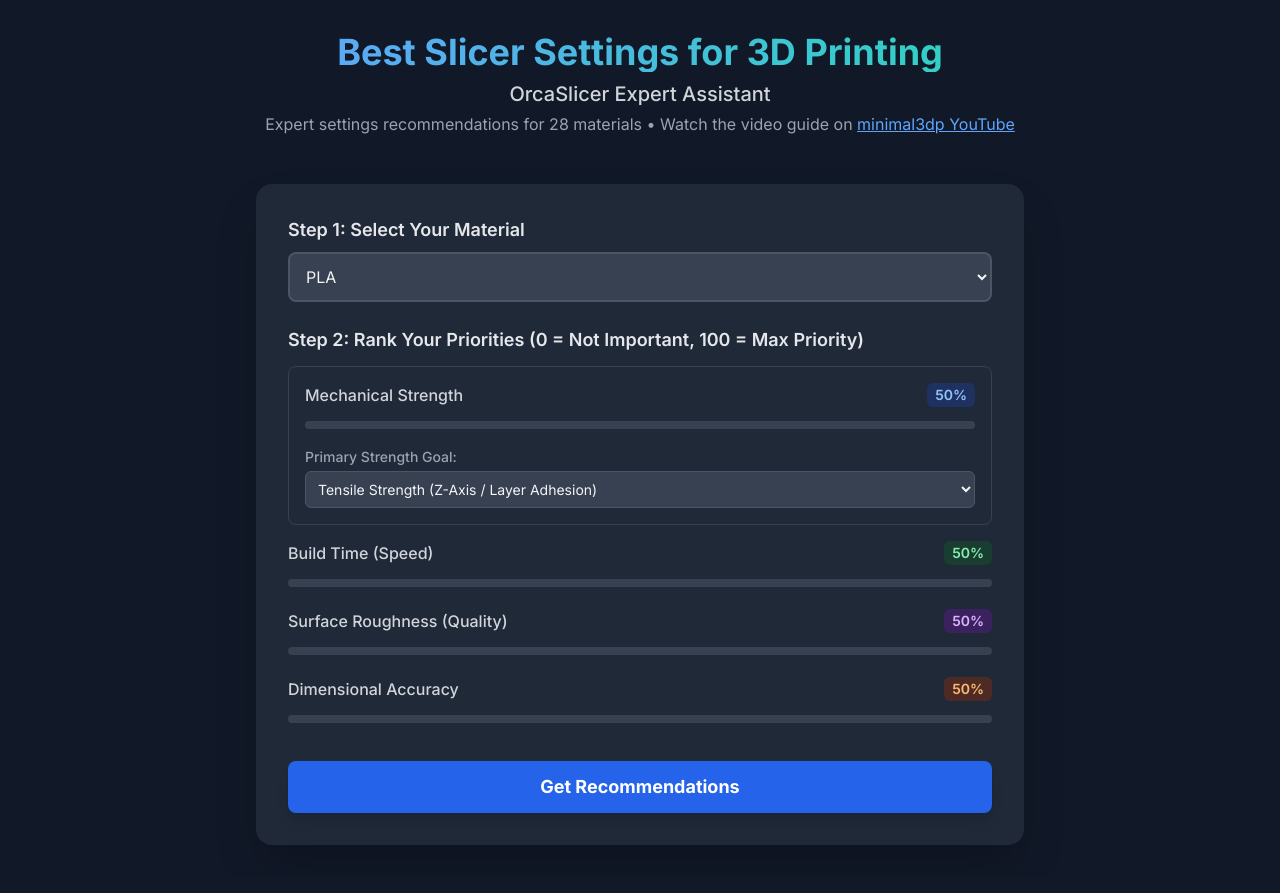
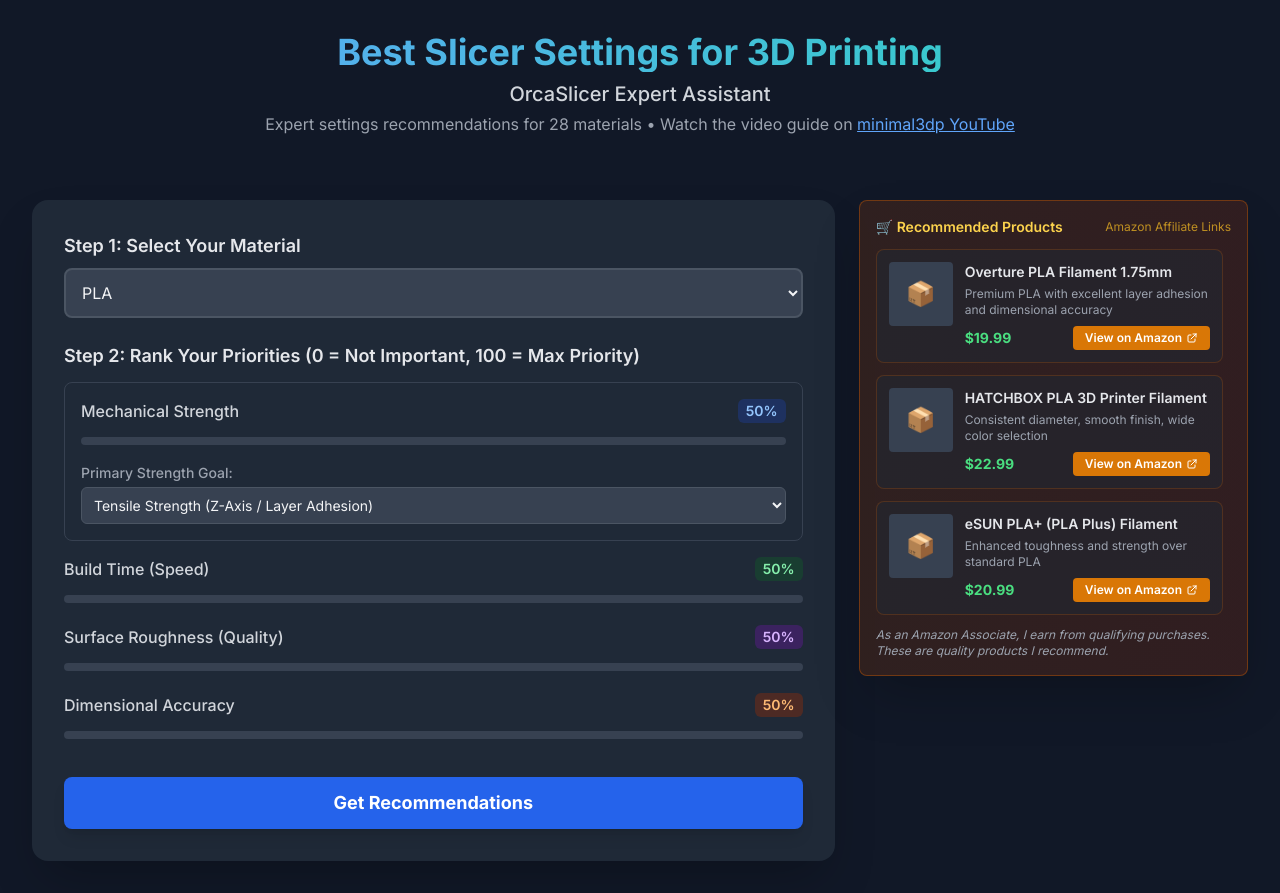
Before and after one commit to minimal3dp/orcaslicer_expert_assistant, a plain HTML site: page index.html in a window 1280 px wide. Drawn offline with nearby package versions, Linux system fonts and the light colour scheme.

Commit message:
Updated the index

```diff
--- a/index.html
+++ b/index.html
@@ -238,6 +238,25 @@
             border-radius: 50%;
             border: none;
         }
+
+        /* Custom scrollbar for affiliate products */
+        #affiliate-products::-webkit-scrollbar {
+            width: 8px;
+        }
+
+        #affiliate-products::-webkit-scrollbar-track {
+            background: rgba(0, 0, 0, 0.2);
+            border-radius: 4px;
+        }
+
+        #affiliate-products::-webkit-scrollbar-thumb {
+            background: rgba(217, 119, 6, 0.5);
+            border-radius: 4px;
+        }
+
+        #affiliate-products::-webkit-scrollbar-thumb:hover {
+            background: rgba(217, 119, 6, 0.7);
+        }
     </style>
     <!-- Import Inter font -->
     <link rel="preconnect" href="https://fonts.googleapis.com">
@@ -247,7 +266,6 @@
 
 <body class="bg-gray-900 text-gray-100 min-h-screen p-4 md:p-8">
 
-    <div class="max-w-3xl mx-auto">
     <!-- Header -->
     <header class="text-center mb-8">
         <h1
@@ -269,7 +287,7 @@
     </header>
 
     <!-- Ko-fi Support Button -->
-        <div class="mb-4 flex justify-center">
+    <div class="mb-8 flex justify-center">
         <script type='text/javascript' src='https://storage.ko-fi.com/cdn/widget/Widget_2.js'></script>
         <script type='text/javascript'>
             try {
@@ -281,6 +299,12 @@
         </script>
     </div>
 
+    <!-- Two Column Layout -->
+    <div class="max-w-7xl mx-auto">
+        <div class="grid grid-cols-1 lg:grid-cols-3 gap-6">
+
+            <!-- Left Column: Main Application (2/3 width) -->
+            <div class="lg:col-span-2">
                 <!-- Main Content -->
                 <main class="bg-gray-800 rounded-2xl shadow-2xl p-6 md:p-8">
 
@@ -298,24 +322,6 @@
                 <!-- Material Warnings Container -->
                 <div id="material-warnings" class="mt-4 space-y-2 hidden">
                     <!-- Warnings will be dynamically added here -->
-                </div>
-
-                <!-- Affiliate Links Container -->
-                <div id="affiliate-links" class="mt-4 hidden">
-                    <div class="bg-gradient-to-r from-amber-900/30 to-orange-900/30 border border-amber-700/50 rounded-lg p-4">
-                        <div class="flex items-center justify-between mb-3">
-                            <h3 class="text-sm font-semibold text-amber-300 flex items-center">
-                                🛒 Recommended Products
-                            </h3>
-                            <span class="text-xs text-amber-400/70">Amazon Affiliate Links</span>
-                        </div>
-                        <div id="affiliate-products" class="space-y-3">
-                            <!-- Product cards will be dynamically added here -->
-                        </div>
-                        <p class="text-xs text-gray-400 mt-3 italic">
-                            As an Amazon Associate, I earn from qualifying purchases. These are quality products I recommend.
-                        </p>
-                    </div>
                 </div>
             </div>
 
@@ -396,6 +402,40 @@
             <!-- This will be populated by JavaScript -->
         </div>
 
+            </div>
+
+            <!-- Right Column: Amazon Recommendations Sidebar (1/3 width) -->
+            <div class="lg:col-span-1">
+                <aside class="lg:sticky lg:top-8">
+                    <!-- Affiliate Links Container -->
+                    <div id="affiliate-links" class="hidden">
+                        <div class="bg-gradient-to-r from-amber-900/30 to-orange-900/30 border border-amber-700/50 rounded-lg p-4 shadow-2xl">
+                            <div class="flex items-center justify-between mb-3">
+                                <h3 class="text-sm font-semibold text-amber-300 flex items-center">
+                                    🛒 Recommended Products
+                                </h3>
+                                <span class="text-xs text-amber-400/70">Amazon Affiliate Links</span>
+                            </div>
+                            <div id="affiliate-products" class="space-y-3 max-h-[calc(100vh-12rem)] overflow-y-auto pr-2">
+                                <!-- Product cards will be dynamically added here -->
+                            </div>
+                            <p class="text-xs text-gray-400 mt-3 italic">
+                                As an Amazon Associate, I earn from qualifying purchases. These are quality products I recommend.
+                            </p>
+                        </div>
+                    </div>
+
+                    <!-- Placeholder when no material selected -->
+                    <div id="affiliate-placeholder" class="bg-gray-800 rounded-lg p-6 text-center border border-gray-700">
+                        <div class="text-4xl mb-3">🛒</div>
+                        <p class="text-gray-400 text-sm">
+                            Select a material to see product recommendations
+                        </p>
+                    </div>
+                </aside>
+            </div>
+
+        </div>
     </div>
 
     <script>
@@ -2304,6 +2344,7 @@
         function displayAffiliateLinks(materialKey) {
             const affiliateContainer = document.getElementById('affiliate-links');
             const productsContainer = document.getElementById('affiliate-products');
+            const placeholder = document.getElementById('affiliate-placeholder');
 
             // Get products for this material, or use default
             let products = affiliateProducts[materialKey] || affiliateProducts['_default'];
@@ -2320,6 +2361,7 @@
             // If still no products, hide the container
             if (!products || products.length === 0) {
                 affiliateContainer.classList.add('hidden');
+                placeholder.classList.remove('hidden');
                 return;
             }
 
@@ -2332,8 +2374,9 @@
                 productsContainer.appendChild(productCard);
             });
 
-            // Show the container
+            // Show the container, hide placeholder
             affiliateContainer.classList.remove('hidden');
+            placeholder.classList.add('hidden');
         }
 
         /**
@@ -2342,8 +2385,11 @@
         function hideAffiliateLinks() {
             const affiliateContainer = document.getElementById('affiliate-links');
             const productsContainer = document.getElementById('affiliate-products');
+            const placeholder = document.getElementById('affiliate-placeholder');
+
             productsContainer.innerHTML = '';
             affiliateContainer.classList.add('hidden');
+            placeholder.classList.remove('hidden');
         }
 
         /**
@@ -2447,6 +2493,9 @@
             if (strengthSlider.value <= 10) {
                 strengthTypeContainer.style.display = 'none';
             }
+
+            // Display affiliate products for default material (PLA)
+            displayAffiliateLinks('PLA');
         });
 
     </script>
```
Lines whose indentation alone changed are shown as unchanged.
